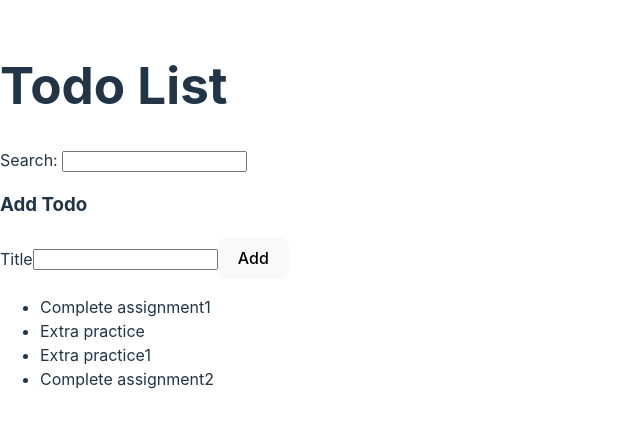
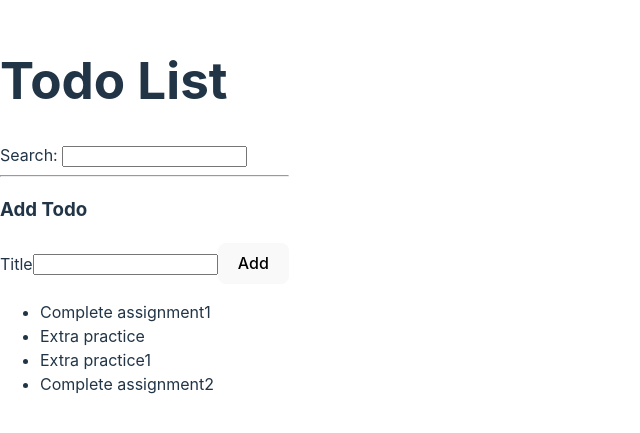
Before and after one commit to morarodgers/react-todo, a React (Vite) app: page / in a window 1280 px wide. Shown: the part 185-618 px from the top of the page, without its empty margins (0-640 px from the left). Built offline with nearby package versions, Linux system fonts and the light colour scheme.

Commit message:
Added search component

```diff
--- a/src/App.jsx
+++ b/src/App.jsx
@@ -1,14 +1,15 @@
 // import * as React from "react";
 import TodoList from "./TodoList";
 import AddTodoForm from "./AddTodoForm";
+import Search from "./Search";
 
 function App() {
   return (
     <div>
       <h1>Todo List</h1>
 
-      <label htmlFor="search">Search: </label>
-      <input id="search" type="text" />
+      <Search />
+      <hr />
 
       <AddTodoForm />
       <TodoList />
--- /dev/null
+++ b/src/Search.jsx
@@ -0,0 +1,10 @@
+function Search() {
+  return (
+    <div>
+      <label htmlFor="search">Search: </label>
+      <input id="search" type="text" />
+    </div>
+  );
+}
+
+export default Search;
```
